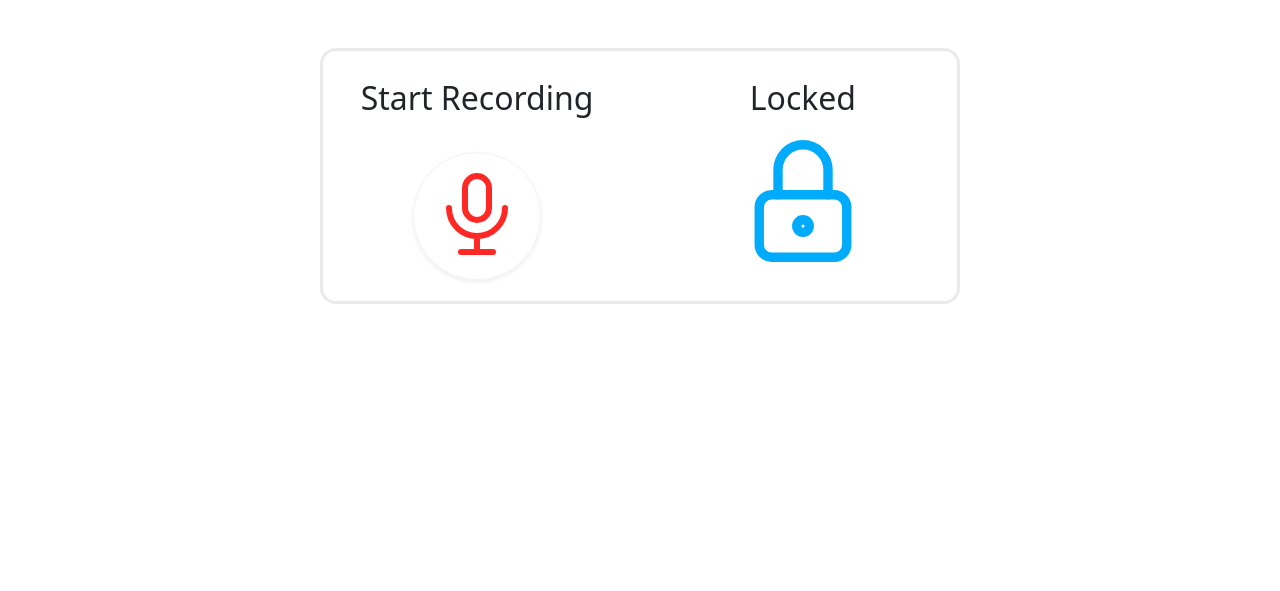
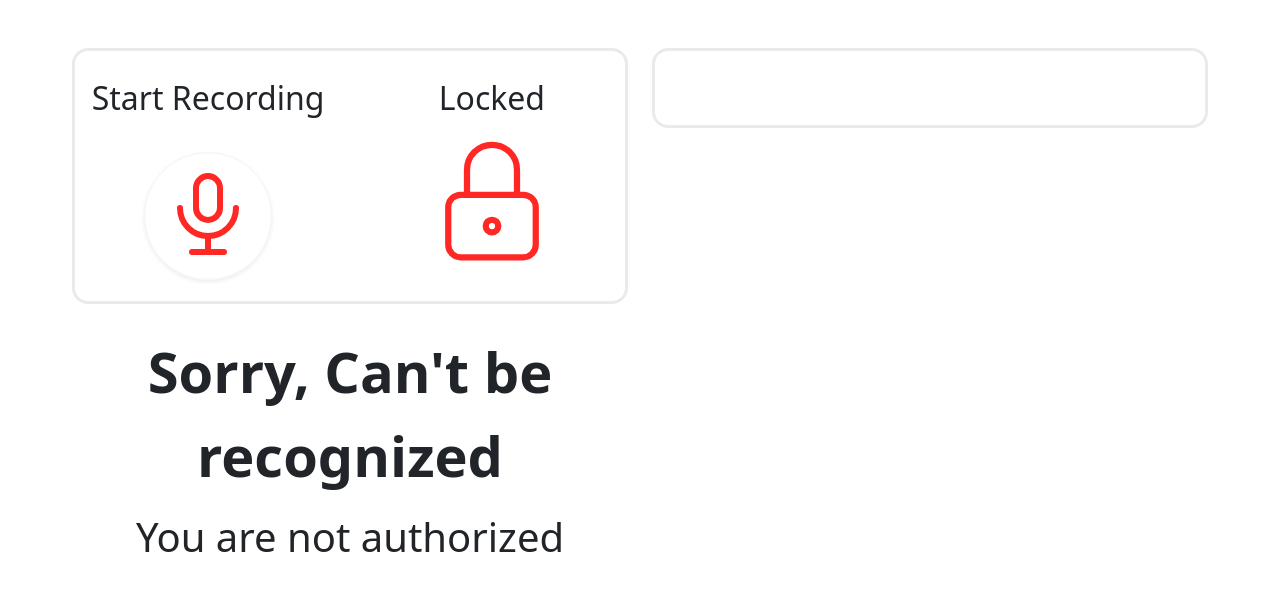
Before and after one commit to Romaisaa/Voice-Passsword-Checker, a Flask app: page / in a window 1280 px wide. Shown: the top 591 px of the page. Run offline with Flask 2, Linux system fonts and the light colour scheme; some libraries are stand-ins or nearby versions.

Commit message:
design enhancement

```diff
--- a/app.py
+++ b/app.py
@@ -31,12 +31,14 @@
         if np.abs(Prediction[person]-Prediction[i])<1:
             counter+=1
     if counter==1:
+        user_name=Members[person]
         print(Members[person])
         print(predict("Voc"))
     else:
         print("Unknown")
+        user_name="Unknown"
     print(Prediction)
-    return ["Happend"]
+    return [user_name]
 
 @app.route('/check-statement', methods=['POST'])
 def check_statement():
@@ -44,10 +46,9 @@
 
 @app.route("/plot-data",methods=['POST'])
 def plot_data():
-    x,y,z = utilities.dataToDraw()
-    print(len(x),len(y),len(z))
-    print(type(x),type(y),type(z))
-    return[x,y,z]
+    x,y,z,scatter_x,scatter_y = utilities.dataToDraw()
+
+    return[x,y,z,scatter_x,scatter_y]
 
 
 if __name__ == "__main__":
--- a/static/css/style.css
+++ b/static/css/style.css
@@ -59,6 +59,7 @@
 }
 .figure-container {
   padding: 0.3rem 0.15rem;
+  padding-left: 5em;
 }
 
 .sig .fig .figure-container .figure {
@@ -95,8 +96,8 @@
 }
 
 .center {
-  margin: auto;
-  width: 50%;
+  /* margin: auto; */
+  width: 100%;
   border: 0.2rem solid rgba(64, 66, 64, 0.11);
   border-radius: 1rem;
   padding: 0.2rem;
@@ -104,6 +105,7 @@
 .container {
   align-items: center;
 }
+
 #main-app {
   /* align-items: flex-end;
   flex-direction: column; */
@@ -128,3 +130,8 @@
     width: 100%;
   }
 }
+
+#page {
+  margin-left: 4.5rem;
+  margin-right: 4.5rem;
+}
--- a/static/js/plotter.js
+++ /dev/null
@@ -1,53 +0,0 @@
-let getData = async () => {
-  // let colorScale = [
-  //   ["0.0", "#023a21"],
-  //   ["0.111111111111", "#035934"],
-  //   ["0.222222222222", "#027161"],
-  //   ["0.333333333333", "#02888e"],
-  //   ["0.444444444444", "#01a0bb"],
-  //   ["0.555555555556", "#00b7e8"],
-  //   ["0.666666666667", "#048ac5"],
-  //   ["0.777777777778", "#085da2"],
-  //   ["0.888888888889", "#0f025b"],
-  //   ["1.0", "#0f025b"],
-  // ];
-  let colorScale = [
-    [0.0, "rgb(237, 229, 207)"],
-    [0.16666666666666666, "rgb(224,194, 162)"],
-    [0.3333333333333333, "rgb(211, 156, 131)"],
-    [0.5, "rgb(193, 118, 111)"],
-    [0.6666666666666666, "rgb(166, 84, 97)"],
-    [0.8333333333333334, "rgb(129, 55, 83)"],
-    [1.0, "rgb(84, 31,63)"],
-  ];
-  let spectro = {
-    x: [],
-    y: [],
-    z: [],
-    type: "heatmap",
-    colorscale: colorScale,
-  };
-  let plot_data;
-  $.ajax({
-    method: "POST",
-    url: "http://127.0.0.1:5001/plot-data",
-    dataType: "json",
-    async: false,
-    data: {},
-    success: function (res, status, xhr) {
-      plot_data = res;
-    },
-  });
-  spectro.x = plot_data[0];
-  spectro.y = plot_data[1];
-  spectro.z = plot_data[2];
-  let spectrolayout = {
-    width: 800,
-    height: 350,
-    margin: { l: 200, r: 50, b: 25, t: 25, pad: 1 },
-    yaxis: { range: [0, Math.max.apply(Math, spectro.y)] },
-    title: "Input Audio",
-  };
-  Plotly.newPlot("input_plot", [spectro], spectrolayout);
-  let input_plot = document.getElementById("#input_plot");
-};
--- a/static/js/recorder.js
+++ b/static/js/recorder.js
@@ -66,6 +66,7 @@
       },
     });
     console.log(userName);
+    await changeStyle(userName);
     await getData();
   }
 }
--- /dev/null
+++ b/static/js/utils.js
@@ -0,0 +1,97 @@
+let getData = async () => {
+  // let colorScale = [
+  //   ["0.0", "#023a21"],
+  //   ["0.111111111111", "#035934"],
+  //   ["0.222222222222", "#027161"],
+  //   ["0.333333333333", "#02888e"],
+  //   ["0.444444444444", "#01a0bb"],
+  //   ["0.555555555556", "#00b7e8"],
+  //   ["0.666666666667", "#048ac5"],
+  //   ["0.777777777778", "#085da2"],
+  //   ["0.888888888889", "#0f025b"],
+  //   ["1.0", "#0f025b"],
+  // ];
+  // let colorScale = [
+  //   [0.0, "rgb(237, 229, 207)"],
+  //   [0.16666666666666666, "rgb(224,194, 162)"],
+  //   [0.3333333333333333, "rgb(211, 156, 131)"],
+  //   [0.5, "rgb(193, 118, 111)"],
+  //   [0.6666666666666666, "rgb(166, 84, 97)"],
+  //   [0.8333333333333334, "rgb(129, 55, 83)"],
+  //   [1.0, "rgb(84, 31,63)"],
+  // ];
+  let spectro = {
+    z: [],
+    type: "heatmap",
+    colorscale: "Hot",
+    // colorscale: colorScale,
+  };
+  let scatter = {
+    x: [],
+    y: [],
+    type: "scatter",
+    mode: "markers",
+
+    marker: { color: "blue", size: 10 },
+  };
+  let plot_data;
+  $.ajax({
+    method: "POST",
+    url: "http://127.0.0.1:5001/plot-data",
+    dataType: "json",
+    async: false,
+    data: {},
+    success: function (res, status, xhr) {
+      plot_data = res;
+    },
+  });
+  spectro.x = plot_data[0];
+  spectro.y = plot_data[1];
+  spectro.z = plot_data[2];
+  scatter.x = plot_data[3];
+  scatter.y = plot_data[4];
+
+  let spectrolayout = {
+    // width: auto,
+    height: 300,
+    margin: { l: 50, r: 50, b: 25, t: 25, pad: 1 },
+    yaxis: {
+      // range: [0, Math.max.apply(Math, spectro.x)],
+      showticklabels: false,
+      showtickprefix: "none",
+      showticksuffix: "none",
+    },
+    xaxis: {
+      showticklabels: false,
+      showtickprefix: "none",
+      showticksuffix: "none",
+    },
+    title: "Input Audio",
+  };
+  Plotly.newPlot("input_plot", [scatter, spectro], spectrolayout);
+  Plotly.newPlot("fingerprint", [spectro], spectrolayout);
+
+  let input_plot = document.getElementById("#input_plot");
+  let fingerprint = document.getElementById("#fingerprint");
+};
+
+let lockText = document.querySelector("#lock-text");
+let lockImg = document.querySelector("#lock-img");
+let username = document.querySelector("#user-name");
+let auth = document.querySelector("#auth");
+
+let changeStyle = async (predicted_username) => {
+  if (predicted_username == "Unknown") {
+    lockText.innerHTML = "Locked";
+    lockImg.innerHTML =
+      '<img src="/static/img/lock.svg"alt="locked"class="img-fluid"width="150"/>';
+    username.innerHTML = "Sorry, Can't be recognized";
+    auth.innerHTML = "You are not authorized";
+  } else {
+    lockText.innerHTML = "Unlocked";
+    lockImg.innerHTML =
+      '<img src="/static/img/unlock.svg"alt="locked"class="img-fluid"width="150"/>';
+    username.innerHTML = `Welcome, ${predicted_username}`;
+    auth.innerHTML = "You have been authorized";
+  }
+};
--- a/template/index.html
+++ b/template/index.html
@@ -6,6 +6,8 @@
     <meta name="viewport" content="width=device-width, initial-scale=1.0" />
 
     <title>Password Encoding</title>
+    <link rel="icon" type="image/x-icon" href="/static/img/favicon.ico" />
+
     <link
       href="https://cdn.jsdelivr.net/npm/bootstrap@5.1.0/dist/css/bootstrap.min.css"
       rel="stylesheet"
@@ -15,37 +17,67 @@
     <link href="/static/css/style.css" rel="stylesheet" />
   </head>
   <body class="pt-5">
+    <div id="page">
+      <div class="row">
+        <div class="column">
           <div class="center">
             <div class="row">
               <div class="column" id="test">
                 <h2 id="text">Start Recording</h2>
                 <div class="record-button-container mt-5">
                   <button
-          class="bg-transparent border btn record-button rounded-circle shadow-sm "
+                    class="bg-transparent border btn record-button rounded-circle shadow-sm"
                     id="recordButton"
                   >
-          <img src="/static/img/mic.svg" alt="Record" class="img-fluid" />
+                    <img
+                      src="/static/img/mic.svg"
+                      alt="Record"
+                      class="img-fluid"
+                    />
                   </button>
                 </div>
               </div>
-    <div class="column" id="test" >
-      <h2 >Locked</h2>
-      <img src="/static/img/lock.svg" alt="locked" class="img-fluid" width="150" />
+              <div class="column" id="test">
+                <h2 id="lock-text">Locked</h2>
+                <div id="lock-img">
+                <img
+                  src="/static/img/lock.svg"
+                  alt="locked"
+                  class="img-fluid"
+                  width="150"
+                />
               </div>
               </div>
             </div>
+          </div>
+          <div id="test">
+            <p style="font-size: 3.5rem; font-weight: 600; text-align: center;" id="user-name">Sorry, Can't be recognized</p>
+              <h1  id="auth">You are not authorized</h1>
+          </div>
+        </div>
+        <div class="column">
+          <div class="center">
           <div class="fig">
-      <div class="figure-container col-6">
+            <div class="figure-container">
                 <div class="figure">
                     <div id="input_plot" class="myPlot spctrogram"></div>
                 </div>
             </div>
-    <script src="/static/js/plotter.js"></script>
+            <div class="fig">
+              <div class="figure-container">
+                  <div class="figure">
+                      <div id="fingerprint" class="myPlot spctrogram"></div>
+                  </div>
+              </div>
+            </div>
+        </div>
+      </div>
+    </div>
+    <script src="/static/js/utils.js"></script>
     <script src="/static/js/recorder.js"></script>
     <script src="https://cdn.rawgit.com/mattdiamond/Recorderjs/08e7abd9/dist/recorder.js"></script>
     <script src="https://code.jquery.com/jquery-3.5.1.min.js"></script>
     <script src="https://markjivko.com/dist/recorder.js"></script>
     <script src="https://cdn.plot.ly/plotly-latest.min.js"></script>
-
   </body>
 </html>
```
Also changed, not shown: utilities.py (+31 -5 lines), static/img/favicon.ico (added), static/img/lock.svg, static/img/unlock.svg, 1 other file. Lines whose indentation alone changed are shown as unchanged.
